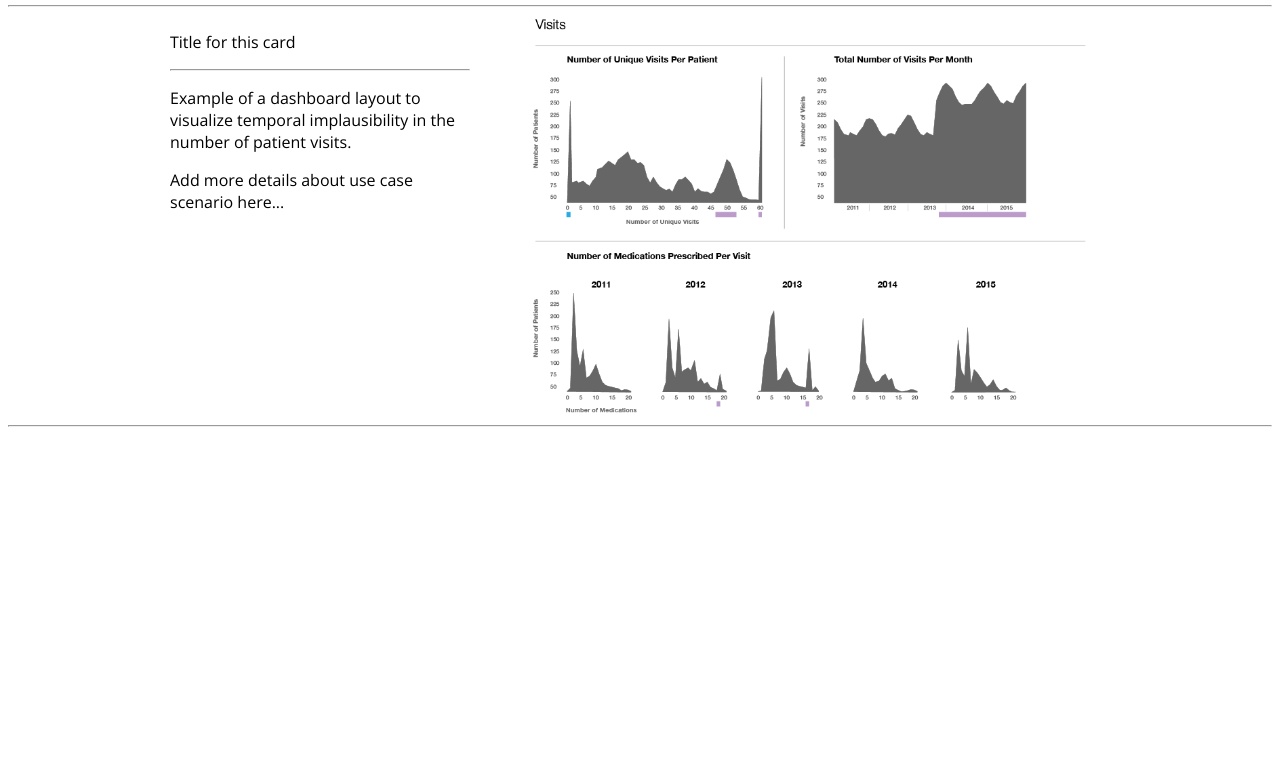
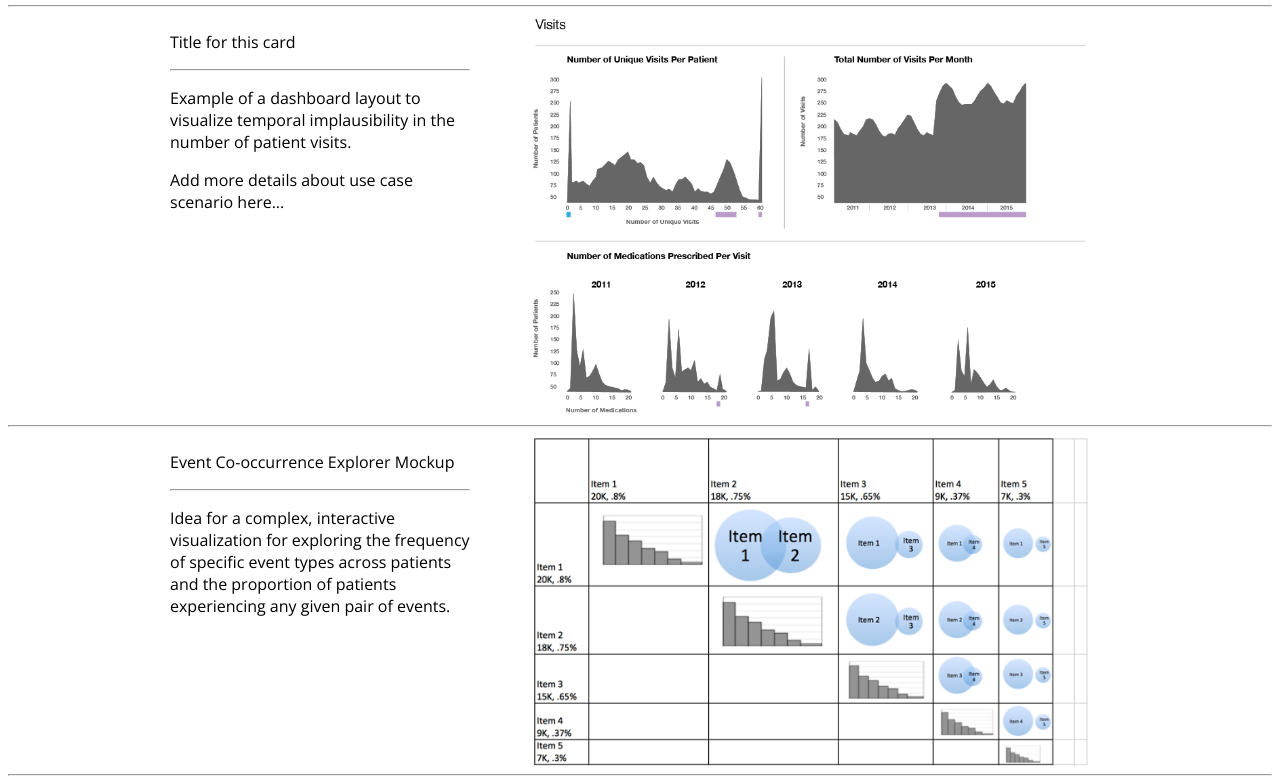
Before and after one commit to dododas/dqa-viz, a plain HTML site: page f2f-test-site/plausibility.html in a window 1280 px wide. Shown: the part 499-1283 px from the top of the page. Before the commit the page ends 934 px from the top, so only its background shows below. Drawn offline with nearby package versions, Linux system fonts and the light colour scheme.

Commit message:
added co-occurrence mockup to plausibility

```diff
--- a/f2f-test-site/plausibility.html
+++ b/f2f-test-site/plausibility.html
@@ -62,6 +62,20 @@ June 2016
     </div>
   </div>
   <hr>
+  <!-- next card -->
+  <div class="container_12 clearfix">
+    <div class="grid_4">
+      <p>Event Co-occurrence Explorer Mockup</p>
+      <hr>
+      <p>Idea for a complex, interactive visualization for exploring the frequency
+          of specific event types across patients and the proportion of patients
+          experiencing any given pair of events.</p>
+      <p></p>
+    </div> <div class="grid_8">
+      <img class="newslide" src="./images/co-occurrence-mockup.png" />
+    </div>
+  </div>
+  <hr>
 
   <script>
   var slideIndex = 1;
```
Also changed, not shown: f2f-test-site/images/co-occurrence-mockup.png (added).
